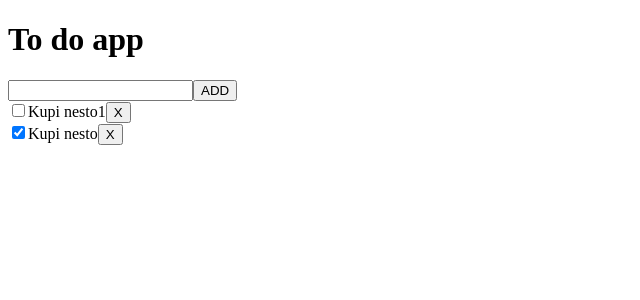
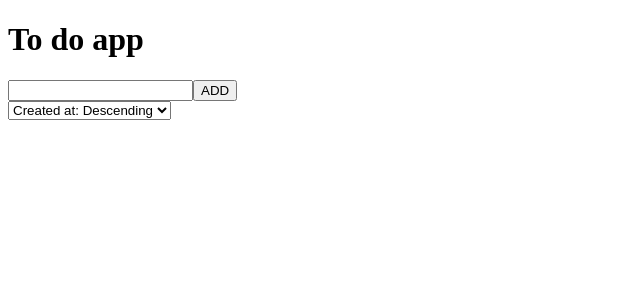
Before and after one commit to ivanab996/vite-project, a React (Vite) app: page / in a window 1280 px wide. Shown: the top 300 px of the page, without its empty margins (0-640 px from the left). Built offline with nearby package versions, Linux system fonts and the light colour scheme.

Commit message:
sort by date added

```diff
--- a/src/App.jsx
+++ b/src/App.jsx
@@ -1,23 +1,18 @@
 import { useState } from 'react'
 
-const defaultItems = [
-  {
-    id: 1,
-    text: 'Kupi nesto1',
-    done: false,
-  },
-  {
-    id: 2,
-    text: 'Kupi nesto',
-    done: true,
-  }
-];
+
 
 function App() {
-  const [items, setItems] = useState(defaultItems);
+  const [items, setItems] = useState([]);
   const [ formState, setFormState ] = useState({
     text: '',
   });
+
+  const [ sort, setSort ] = useState("createdAtDesc");
+
+  const handleSortChnage = (event) => {
+    setSort(event.target.value);
+  }
 
  const handleChange = (event) => {
    setFormState({ ...formState, [event.target.name]: event.target.value});
@@ -31,12 +26,20 @@ function App() {
        id: Date.now(),
        text: formState.text,
        done: false,
+       createdAt: Date.now(),
      }
    ]);
    setFormState({...formState, text: ''});
  }
 
-  const itemComponents = items.map(item => {
+  const itemComponents = items.sort((a, b) => {
+    if (sort === "createdAtAsc") {
+      return a.createdAt - b.createdAt;
+    }
+
+    return b.createdAt - a.createdAt;
+  })
+  .map(item => {
     const handleChange = () => {
       setItems(items.map(newItem => {
         if (newItem.id === item.id) {
@@ -52,9 +55,20 @@ function App() {
       }));
     }
 
+
+    console.log(sort);
+
+    console.log(items.sort((a, b) => {
+      if (sort === "createdAtAsc") {
+        return a.createdAt - b.createdAt;
+      }
+
+      return b.createdAt - a.createdAt;
+    }));
+
     return (
       <div key={item.id}>
-        <input type="checkbox" checked={item.done} onChange={handleChange} />{item.text}
+        <input type="checkbox" checked={item.done} onChange={handleChange} />{item.text} ({new Date(item.createdAt).toUTCString()})
         <button onClick={handleClick}>X</button>
       </div>
     );
@@ -67,6 +81,10 @@ function App() {
         <input type="text" name='text' value={formState.text} onChange={handleChange}/>
         <button type="submit">ADD</button>
       </form>
+      <select onChange={handleSortChnage} defaultValue={sort}>
+        <option value="createdAtAsc">Created at: Ascending</option>
+        <option value="createdAtDesc">Created at: Descending</option>
+      </select>
       {itemComponents}
     </div>
   )
```
Also changed, not shown: 1 other file (tests, documents, lock files or other folders).
